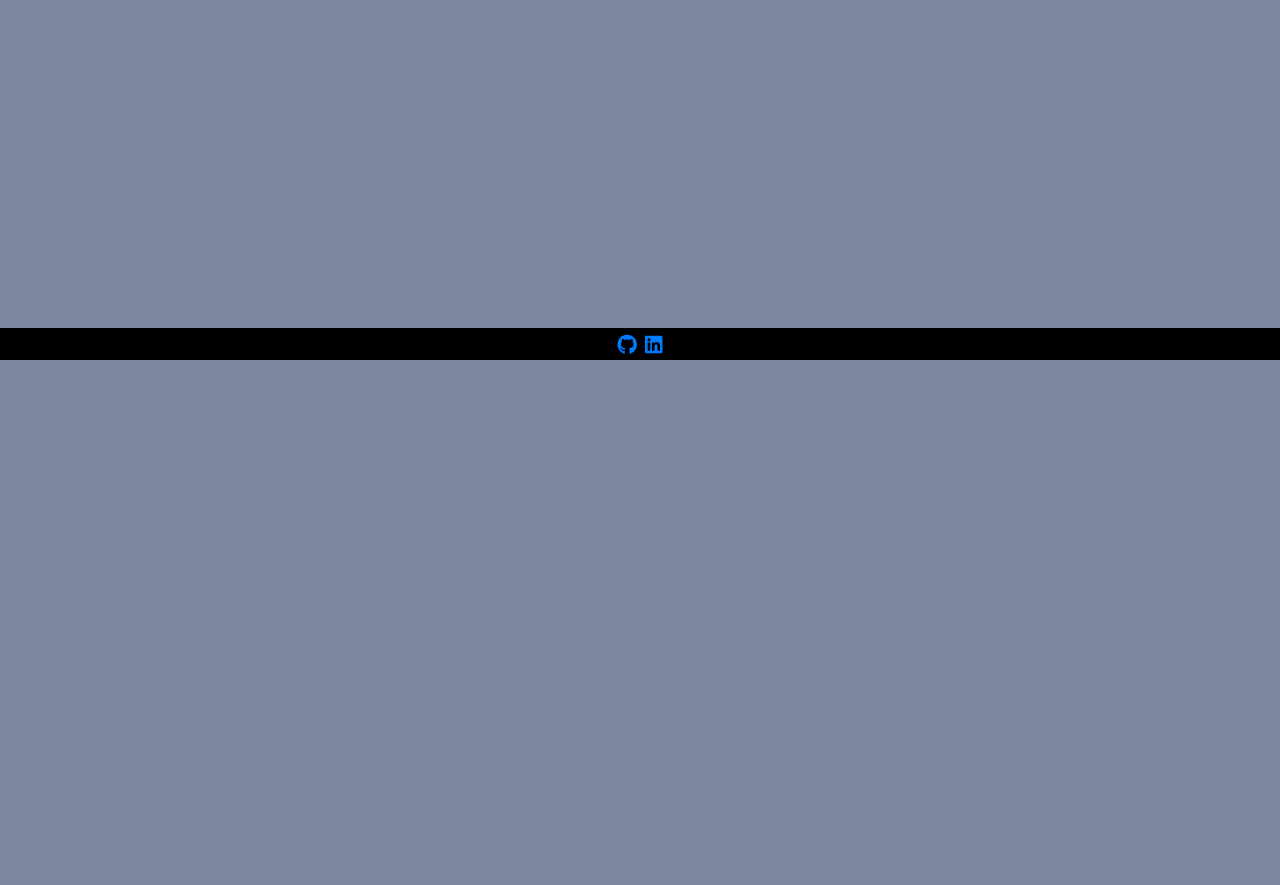
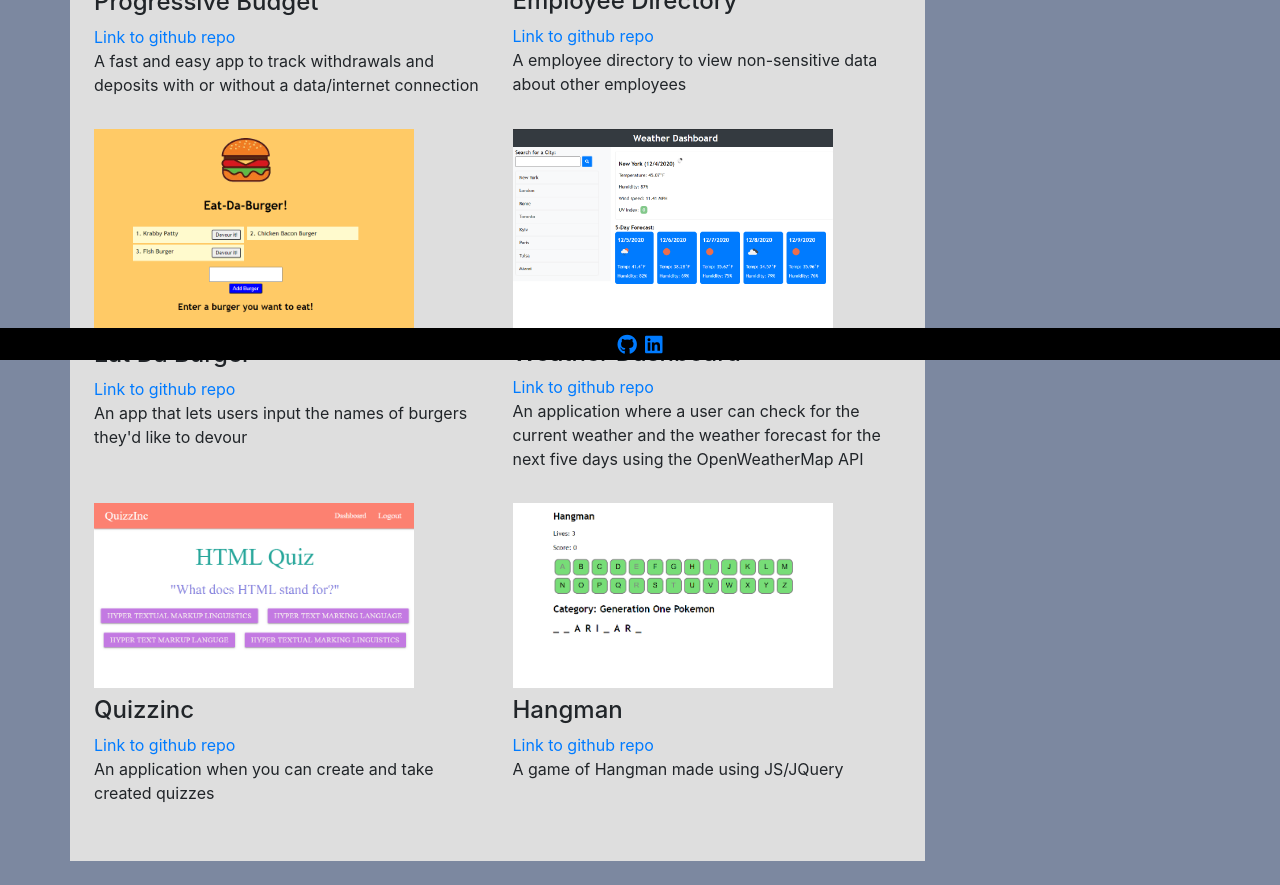
Before and after one commit to roan1088/roan1088.github.io, a React (Create React App) app: page /portfolio in a window 1280 px wide. Shown: the part 440-1325 px from the top of the page. Before the commit the page ends 800 px from the top, so only its background shows below. Built offline with nearby package versions, Linux system fonts and the light colour scheme.

Commit message:
Added projects to the portfolio

```diff
--- a/src/pages/Portfolio/index.js
+++ b/src/pages/Portfolio/index.js
@@ -1,9 +1,59 @@
 import React from "react";
 import MainHeading from "../../components/MainHeading";
+import Project from "../../components/Project";
+import progressiveBudget from "../../images/progressive-budget.png";
+import employeeDirectory from "../../images/employee-directory.png";
+import eatDaBurger from "../../images/eat-da-burger.png";
+import weatherDashboard from "../../images/weather-dashboard.png";
+import quizzinc from "../../images/quizzinc.png";
+import hangman from "../../images/hangman.png";
 
 function Portfolio() {
+  const projects = [{
+    name: "Progressive Budget",
+    image: progressiveBudget,
+    homepage: "https://progressive-budget-1088.herokuapp.com/",
+    url: "https://github.com/roan1088/progressive-budget",
+    description: "A fast and easy app to track withdrawals and deposits with or without a data/internet connection"
+  }, {
+    name: "Employee Directory",
+    image: employeeDirectory,
+    homepage: "https://roan1088.github.io/employee-directory/",
+    url: "https://github.com/roan1088/employee-directory",
+    description: "A employee directory to view non-sensitive data about other employees"
+  }, {
+    name: "Eat Da Burger",
+    image: eatDaBurger,
+    homepage: "https://eat-da-burger-1088.herokuapp.com/",
+    url: "https://github.com/roan1088/eat-da-burger",
+    description: "An app that lets users input the names of burgers they'd like to devour"
+  }, {
+    name: "Weather Dashboard",
+    image: weatherDashboard,
+    homepage: "https://roan1088.github.io/weather-dashboard/",
+    url: "https://github.com/roan1088/weather-dashboard",
+    description: "An application where a user can check for the current weather and the weather forecast for the next five days using the OpenWeatherMap API"
+  }, {
+    name: "Quizzinc",
+    image: quizzinc,
+    homepage: "https://stormy-shelf-50629.herokuapp.com/",
+    url: "https://github.com/kylegold/Project-Two",
+    description: "An application when you can create and take created quizzes"
+  }, {
+    name: "Hangman",
+    image: hangman,
+    homepage: "https://roan1088.github.io/hangman/",
+    url: "https://github.com/roan1088/hangman",
+    description: "A game of Hangman made using JS/JQuery"
+  }];
+
   return (
-    <MainHeading>Portfolio</MainHeading>
+    <>
+      <MainHeading>Portfolio</MainHeading>
+      <div className="row">
+        {projects.map((project, i) => <Project {...project} key={i} />)}
+      </div>
+    </>
   );
 }
 
```
